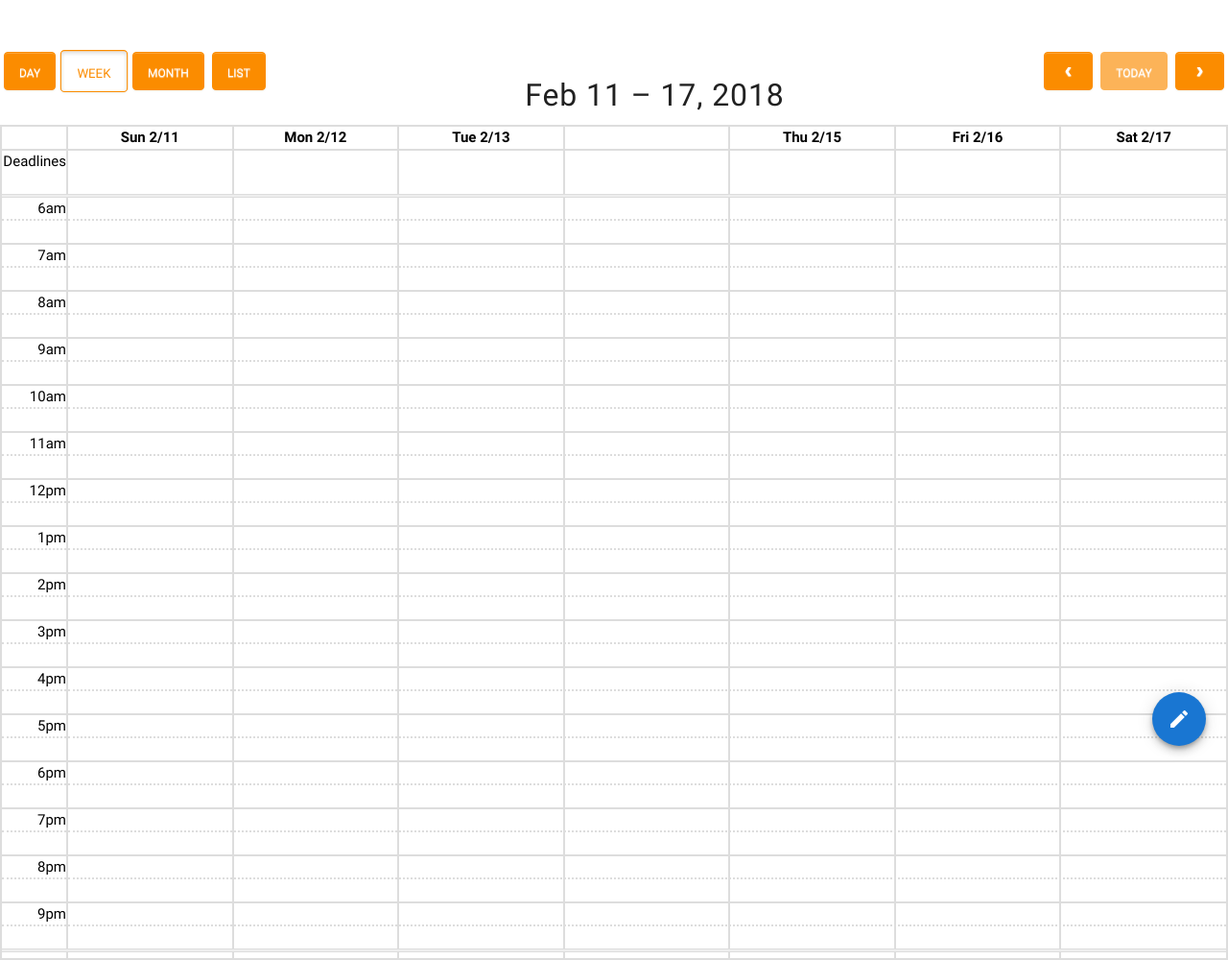
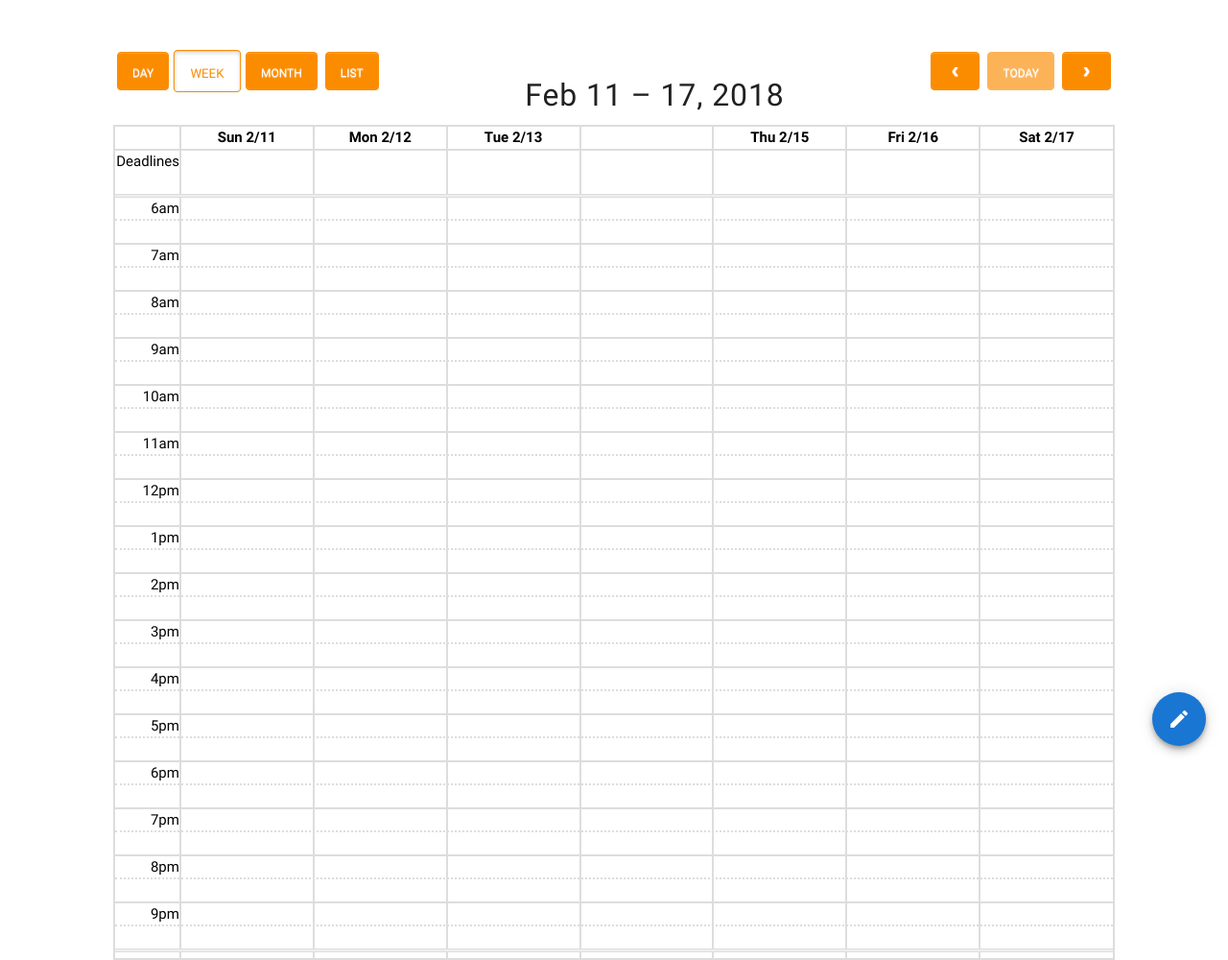
Before and after one commit to devmattb/simple_meeting_scheduler, a PHP site: page / in a window 1280 px wide. Shown: the whole page at 96% size. Run offline with PHP 8.4, Linux system fonts and the light colour scheme; lists and menus that the app fills with data are empty.

Commit message:
minor fix

```diff
--- a/index.php
+++ b/index.php
@@ -281,7 +281,7 @@
     <div class="row col s12">
 
         <!-- CALENDAR -->
-        <div class="schedule"></div>
+        <div class=" col s10 offset-s1 schedule"></div>
 
         <!-- MENU / BUTTONS -->
         <div id="buttonHolder">
```
